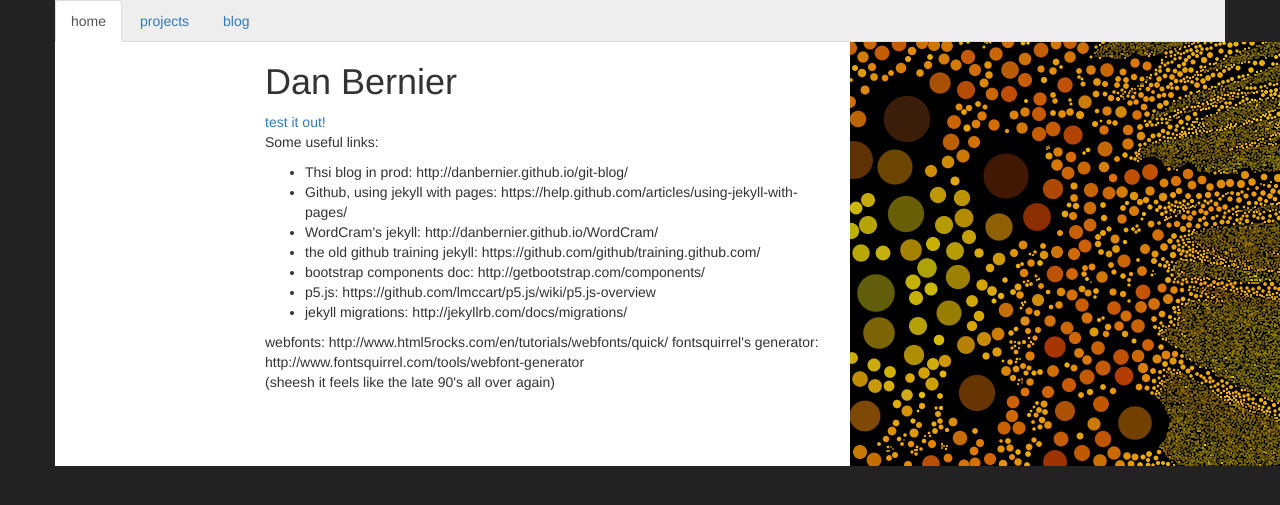
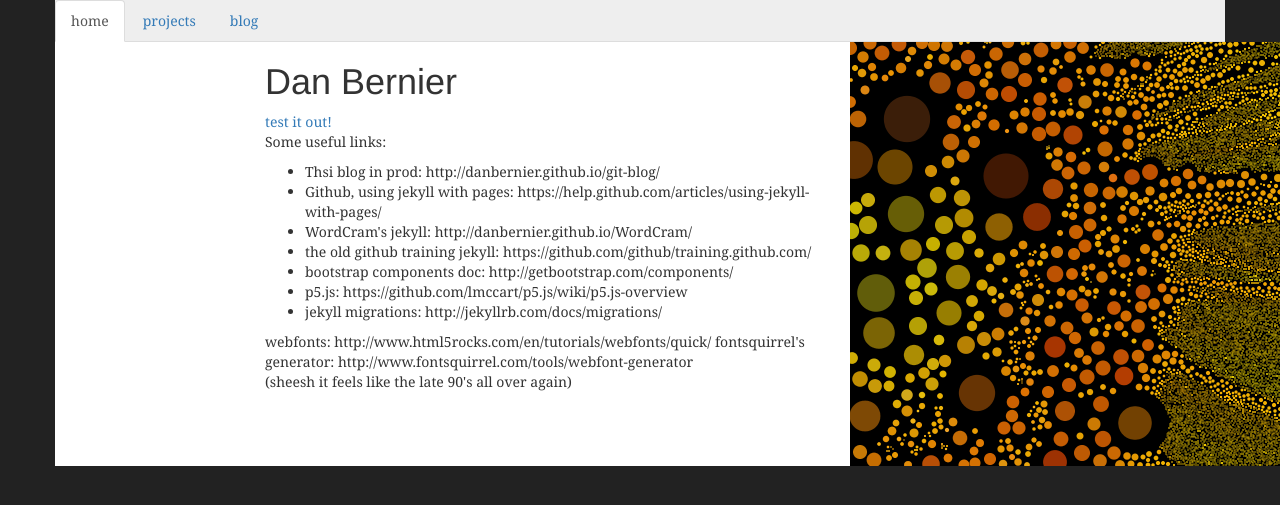
Before and after one commit to danbernier/git-blog, a Jekyll site: the page built from index.html, in a window 1280 px wide. Shown: the top 505 px of the page. Built offline with Jekyll 4.4.1, drawn with Linux system fonts in a browser that asks for light colours; nearby versions of some CDN libraries; some web fonts are replaced.

Commit message:
update body font

```diff
--- a/css/styles.scss
+++ b/css/styles.scss
@@ -10,7 +10,10 @@
   url('/fonts/FiraSans-Heavy/firasans-heavy-webfont.svg#webfont') format('svg');
 }
 
-body { background-color: #222; }
+body {
+  background-color: #222;
+  font-family: Georgia;
+}
 
 
 #main { background-color: #fff; }
```
